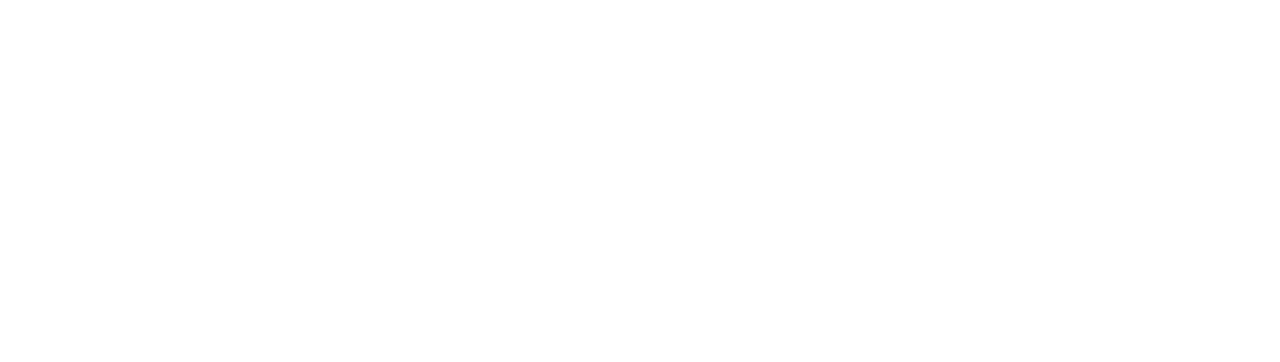
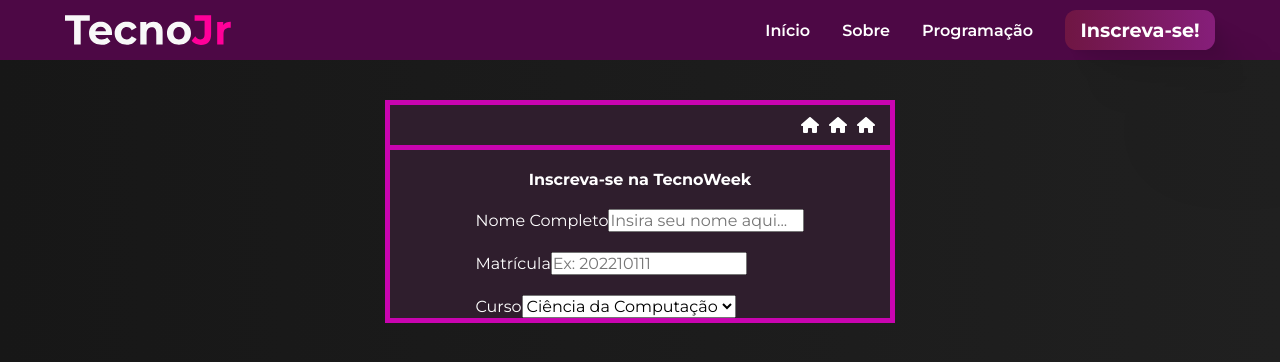
Before and after one commit to igorroc/tecnoweek, a React (Vite) app: page /inscricao in a window 1280 px wide. Before the commit this address had no page. Shown: the top 362 px of the page. Built offline with nearby package versions, Linux system fonts and the light colour scheme.

Commit message:
[new]: Enrolling page

```diff
--- a/src/Routes.tsx
+++ b/src/Routes.tsx
@@ -2,12 +2,14 @@
 // import PageNotFound from "./pages/404"
 import Home from "./pages/Home"
 import ComingSoon from "./pages/ComingSoon"
+import Inscricao from "./pages/Inscricao"
 
 export function AppRoutes() {
 	return (
 		<Router>
 			<Routes>
 				<Route path="/" element={<Home />} />
+				<Route path="/inscricao" element={<Inscricao />} />
 				<Route path="/soon" element={<ComingSoon />} />
 			</Routes>
 		</Router>
--- /dev/null
+++ b/src/pages/Inscricao.tsx
@@ -0,0 +1,79 @@
+import { styled } from "@stitches/react"
+import Header from "../components/Header"
+import { Icon } from "../components/Icon"
+
+const Modal = styled("div", {
+	"&": {
+		background: "#2F1E2D",
+		width: "500px",
+		display: "flex",
+		flexDirection: "column",
+		alignItems: "center",
+		margin: "100px auto",
+		border: "5px solid #C904B0",
+
+		"& #windowTitleBar": {
+			display: "flex",
+			alignItems: "center",
+			justifyContent: "end",
+			gap: "10px",
+			width: "100%",
+			height: "40px",
+			borderBottom: "5px solid #C904B0",
+
+			"& svg:last-child": {
+				marginRight: "15px",
+			},
+		},
+
+		"& h2": {
+			margin: "20px 0",
+		},
+
+		"& #form": {
+			display: "flex",
+			flexDirection: "column",
+			gap: "20px",
+		},
+	},
+})
+
+function Inscricao() {
+	return (
+		<div>
+			<Header></Header>
+			<Modal>
+				<div id="windowTitleBar">
+					<Icon iconName="home" prefix="fas"></Icon>
+					<Icon iconName="home" prefix="fas"></Icon>
+					<Icon iconName="home" prefix="fas"></Icon>
+				</div>
+				<h2>Inscreva-se na TecnoWeek</h2>
+				<form action="" id="form">
+					<div>
+						<label htmlFor="nome">Nome Completo</label>
+						<input
+							type="text"
+							placeholder="Insira seu nome aqui..."
+						/>
+					</div>
+					<div>
+						<label htmlFor="nome">Matrícula</label>
+						<input type="text" placeholder="Ex: 202210111" />
+					</div>
+					<div>
+						<label htmlFor="nome">Curso</label>
+						<select name="curso" id="curso">
+							<option value="cic">Ciência da Computação</option>
+							<option value="fis">Física</option>
+							<option value="eng">Engenharia</option>
+							<option value="mat">Matemática</option>
+						</select>
+					</div>
+				</form>
+			</Modal>
+		</div>
+	)
+}
+
+export default Inscricao
```
